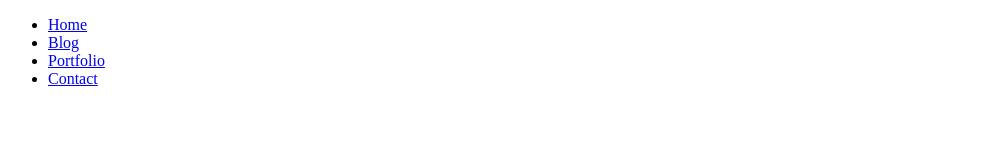
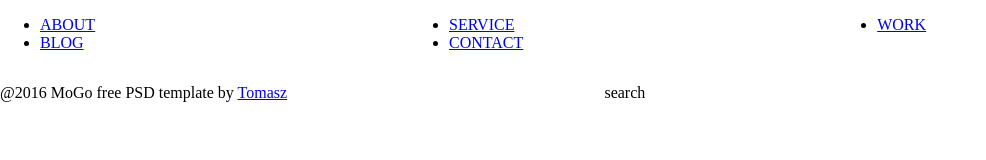
Before and after one commit to tomasz-jedrzejczyk/tomasz-jedrzejczyk.github.io, a plain HTML site: page index.html in a window 1280 px wide. Shown: the whole page, without its empty margins (0-986 px from the left). Drawn offline with Linux system fonts and the light colour scheme.

Commit message:
adjust elements in navigation menu and add global css

```diff
--- a/css/styles.css
+++ b/css/styles.css
@@ -0,0 +1,20 @@
+html {
+    font-size: 100%;
+    box-sizing: border-box;
+}
+
+body {
+    margin: 0px;
+    padding: 0px;
+    min-height: 100vh;
+}
+
+.navigation{
+      display: grid;
+      grid-template-columns: auto auto auto;
+}
+
+.footer-container{
+      display: grid;
+      grid-template-columns: auto auto auto;
+}
--- a/index.html
+++ b/index.html
@@ -15,24 +15,34 @@
 <header>
     <ul class="navigation">
         <li class="navigation__item">
-            <a href="#" class="navigation__link">Home</a>
+            <a href="#" class="navigation__link" class="navigation__link navigation__link--underscore">ABOUT</a>
         </li>
         <li class="navigation__item">
-            <a href="#" class="navigation__link">Blog</a>
+            <a href="#" class="navigation__link">SERVICE</a>
         </li>
         <li class="navigation__item">
-            <a href="#" class="navigation__link">Portfolio</a>
+            <a href="#" class="navigation__link">WORK</a>
         </li>
         <li class="navigation__item">
-            <a href="#" class="navigation__link navigation__link--star">Contact</a>
+            <a href="#" class="navigation__link">BLOG</a>
+        </li>
+        <li class="navigation__item">
+            <a href="#" class="navigation__link">CONTACT</a>
         </li>
     </ul>
 </header>
 <main>
 
 </main>
-<footer>
-
+<footer class="footer">
+    <div class="footer-container">
+        <div>
+            <p>@2016 MoGo free PSD template by <a href="#">Tomasz</a></p>
+        </div>
+        <div>
+            <p>search</p>
+        </div>
+    </div>
 </footer>
 </body>
 </html>
```
